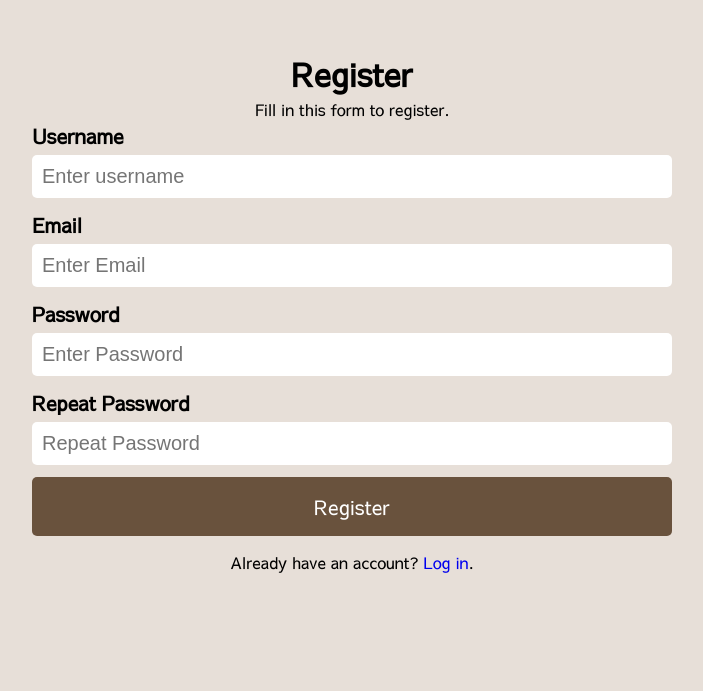
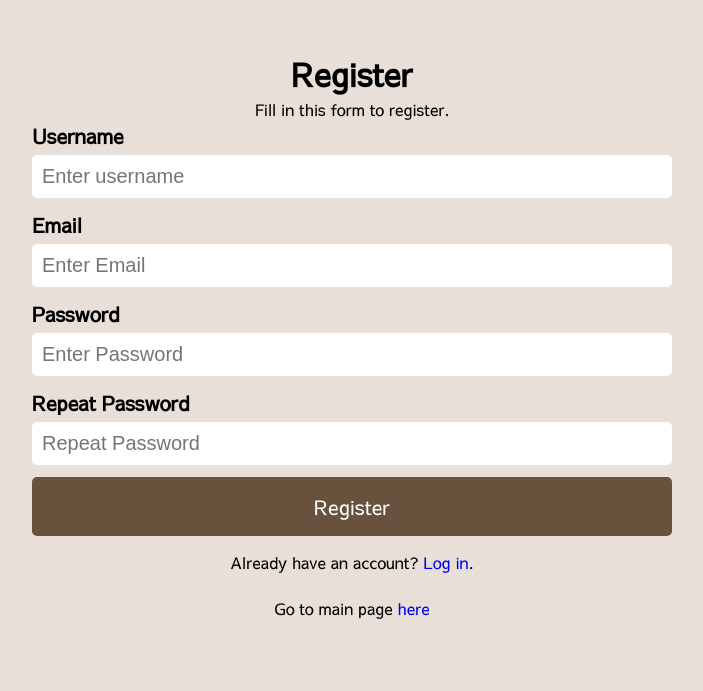
Before and after one commit to Drakonchyk/note, a Flask app: page /register in a window 1280 px wide. Shown: the top 691 px of the page, without its empty margins (288-991 px from the left). Run offline with Flask 2, Linux system fonts and the light colour scheme.

Commit message:
button main page

```diff
--- a/templates/register.html
+++ b/templates/register.html
@@ -85,6 +85,8 @@
         <!-- the # must ideally be replaced by the login page URL -->
         <div class="login">
           <p>Already have an account? <a href="{{ url_for('login') }}">Log in</a>.</p>
+          <br>
+          <p class="register">Go to main page <a href="{{ url_for('welcome') }}">here</a></p>
         </div>
       </form>
 
```
